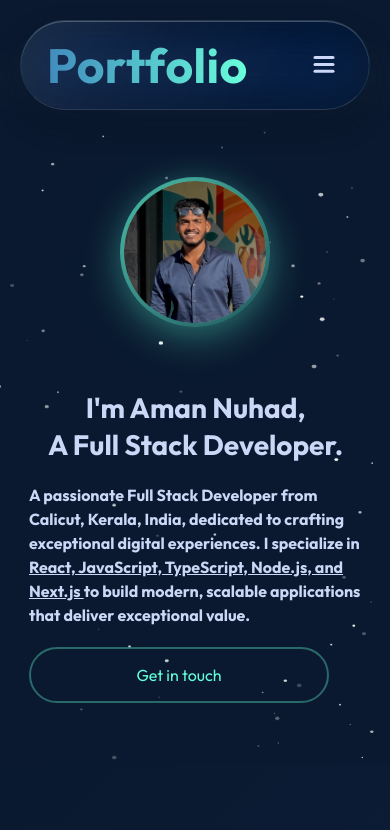
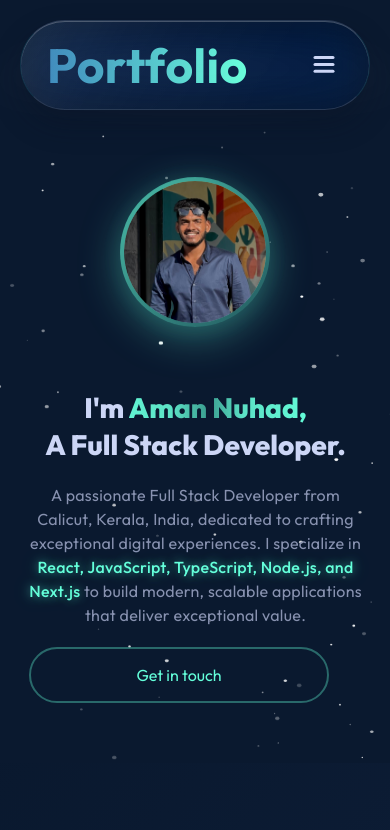
Before and after one commit to nuhad26/prtf, a React (Vite) app: page / in a window 390 px wide. Shown: the top 830 px of the page. Built offline with nearby package versions, Linux system fonts and the light colour scheme.

Commit message:
feat: add comprehensive styling for the Hero section, including layout, typography, image effects, buttons, animations, and responsive design.

```diff
--- a/src/components/Navbar/Hero/Hero.css
+++ b/src/components/Navbar/Hero/Hero.css
@@ -38,7 +38,7 @@
     object-fit: cover;
     border: 4px solid transparent;
     background: linear-gradient(135deg, var(--color-accent), rgba(100, 255, 218, 0.35)) padding-box,
-                linear-gradient(135deg, rgba(100, 255, 218, 0.7), rgba(100, 255, 218, 0.25)) border-box;
+        linear-gradient(135deg, rgba(100, 255, 218, 0.7), rgba(100, 255, 218, 0.25)) border-box;
     transition: all 0.4s cubic-bezier(0.68, -0.55, 0.265, 1.55);
     cursor: pointer;
     position: relative;
@@ -56,6 +56,59 @@
 .hero-title {
     text-align: center;
     width: 70%;
+    font-size: clamp(40px, 6vw, 72px);
+    font-weight: 800;
+    color: var(--color-text-primary);
+    line-height: 1.2;
+}
+
+.gradient-text {
+    background: linear-gradient(90deg,
+            #8892b0 0%,
+            /* Muted gray-blue */
+            #64ffda 20%,
+            /* Bright teal */
+            #5ce1c5 40%,
+            /* Mid teal */
+            #3a9d8f 50%,
+            /* Darker teal */
+            #5ce1c5 60%,
+            /* Mid teal */
+            #64ffda 80%,
+            /* Bright teal */
+            #8892b0 100%);
+    /* Muted gray-blue */
+    -webkit-background-clip: text;
+    -webkit-text-fill-color: transparent;
+    background-clip: text;
+    background-size: 200% 100%;
+    animation: gradient-wave 3s ease-in-out infinite;
+}
+
+.hero-subtitle {
+    text-align: center;
+    width: 60%;
+    font-size: clamp(18px, 2vw, 24px);
+    font-weight: 400;
+    color: var(--color-text-secondary);
+    line-height: 1.8;
+    letter-spacing: 0.3px;
+}
+
+.highlight-text {
+    color: var(--color-accent);
+    font-weight: 500;
+    text-decoration: none;
+    text-shadow: 0 0 10px rgba(100, 255, 218, 0.5),
+        0 0 20px rgba(100, 255, 218, 0.3),
+        0 0 30px rgba(100, 255, 218, 0.2);
+    transition: all 0.3s ease;
+}
+
+.highlight-text:hover {
+    text-shadow: 0 0 15px rgba(100, 255, 218, 0.8),
+        0 0 30px rgba(100, 255, 218, 0.5),
+        0 0 45px rgba(100, 255, 218, 0.3);
 }
 
 .hero-connect,
@@ -99,12 +152,10 @@
     left: -100%;
     width: 100%;
     height: 100%;
-    background: linear-gradient(
-        90deg,
-        transparent,
-        rgba(255, 255, 255, 0.3),
-        transparent
-    );
+    background: linear-gradient(90deg,
+            transparent,
+            rgba(255, 255, 255, 0.3),
+            transparent);
     transition: left 0.5s ease;
 }
 
@@ -133,32 +184,40 @@
 
 /* Animations */
 @keyframes float {
-    0%, 100% {
+
+    0%,
+    100% {
         transform: translateY(0px);
     }
+
     50% {
         transform: translateY(-20px);
     }
 }
 
 @keyframes pulse-glow {
-    0%, 100% {
+
+    0%,
+    100% {
         transform: translate(-50%, -50%) scale(1);
         opacity: 0.6;
     }
+
     50% {
         transform: translate(-50%, -50%) scale(1.1);
         opacity: 0.8;
     }
 }
 
-@keyframes gradient-shift {
+@keyframes gradient-wave {
     0% {
         background-position: 0% 50%;
     }
+
     50% {
         background-position: 100% 50%;
     }
+
     100% {
         background-position: 0% 50%;
     }
@@ -169,6 +228,7 @@
         opacity: 0;
         transform: translateY(30px);
     }
+
     to {
         opacity: 1;
         transform: translateY(0);
```
